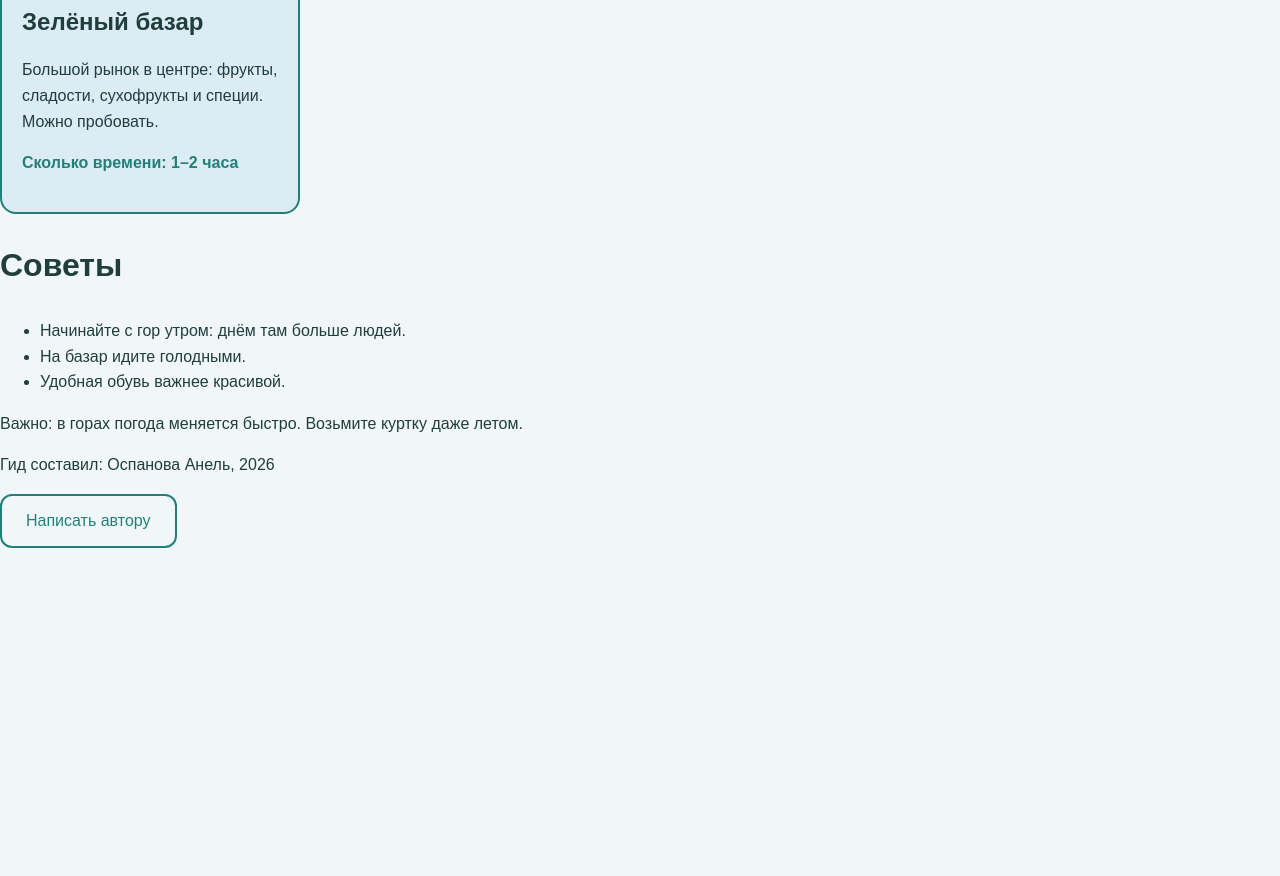
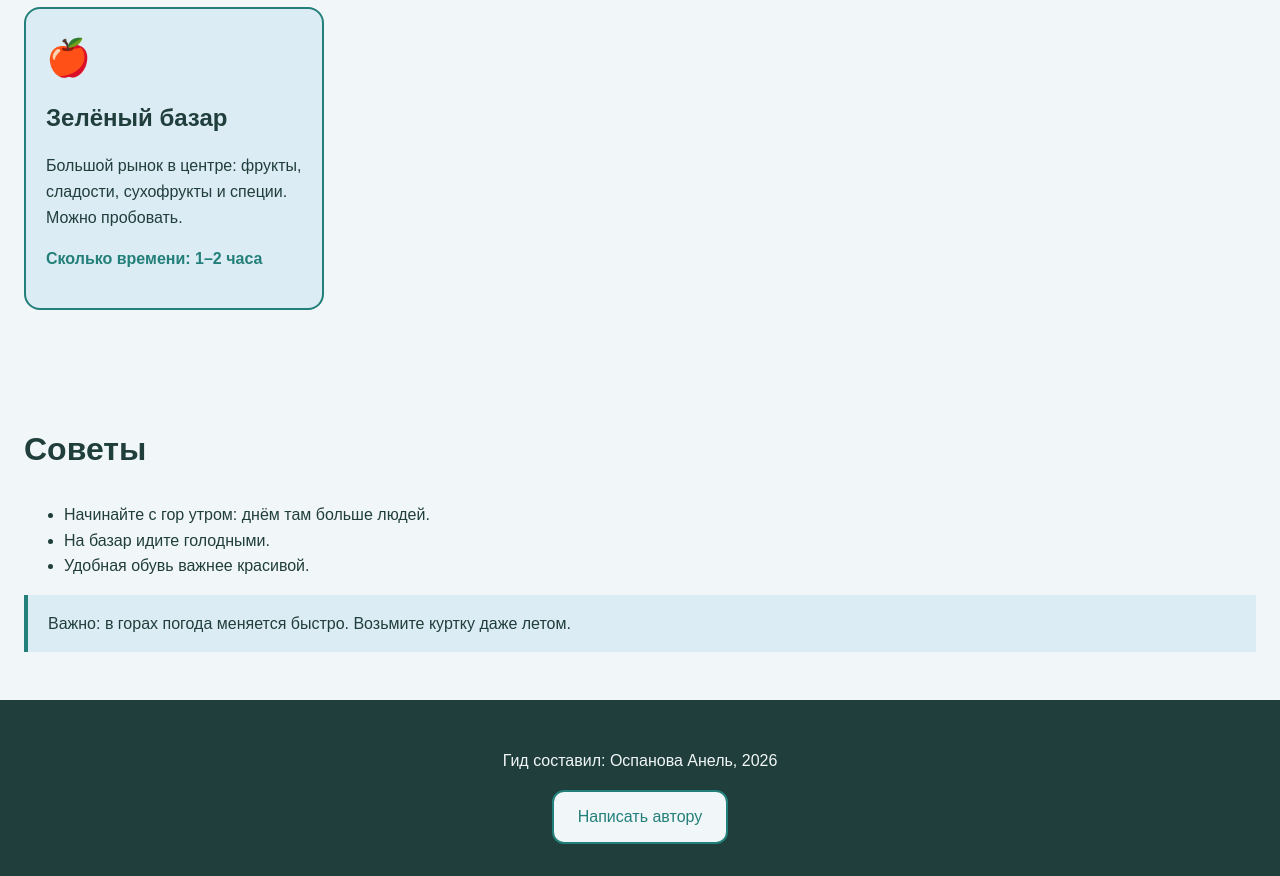
Before and after one commit to Aneka007/city-guide, a plain HTML site: page index.html in a window 1280 px wide. Shown: the part 1266-2142 px from the top of the page. Before the commit the page ends 1814 px from the top, so only its background shows below. Drawn offline with Linux system fonts and the light colour scheme.

Commit message:
Style sections and footer

```diff
--- a/style.css
+++ b/style.css
@@ -87,3 +87,23 @@ a {
   font-weight: 700;
   color: #237f79;
 }
+
+.hero,
+.places,
+.tips {
+  padding: 32px 24px;
+}
+.hero {
+  background-color: #dcecf4;
+}
+.note {
+  background-color: #dcecf4;
+  padding: 16px 20px;
+  border-left: 4px solid #237f79;
+}
+.site-footer {
+  padding: 32px 24px;
+  background-color: #203e3b;
+  color: #f1f7f8;
+  text-align: center;
+}
```
